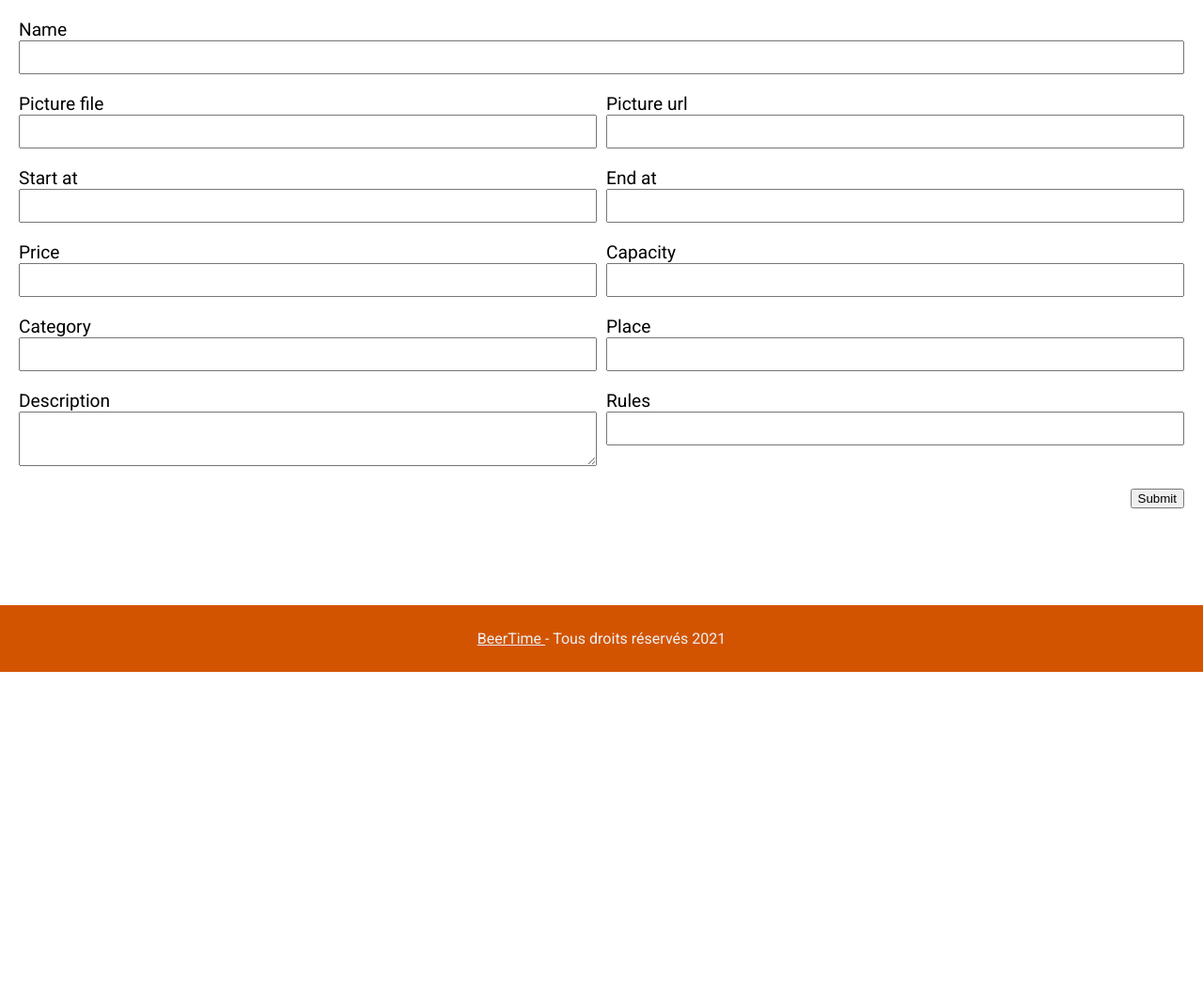
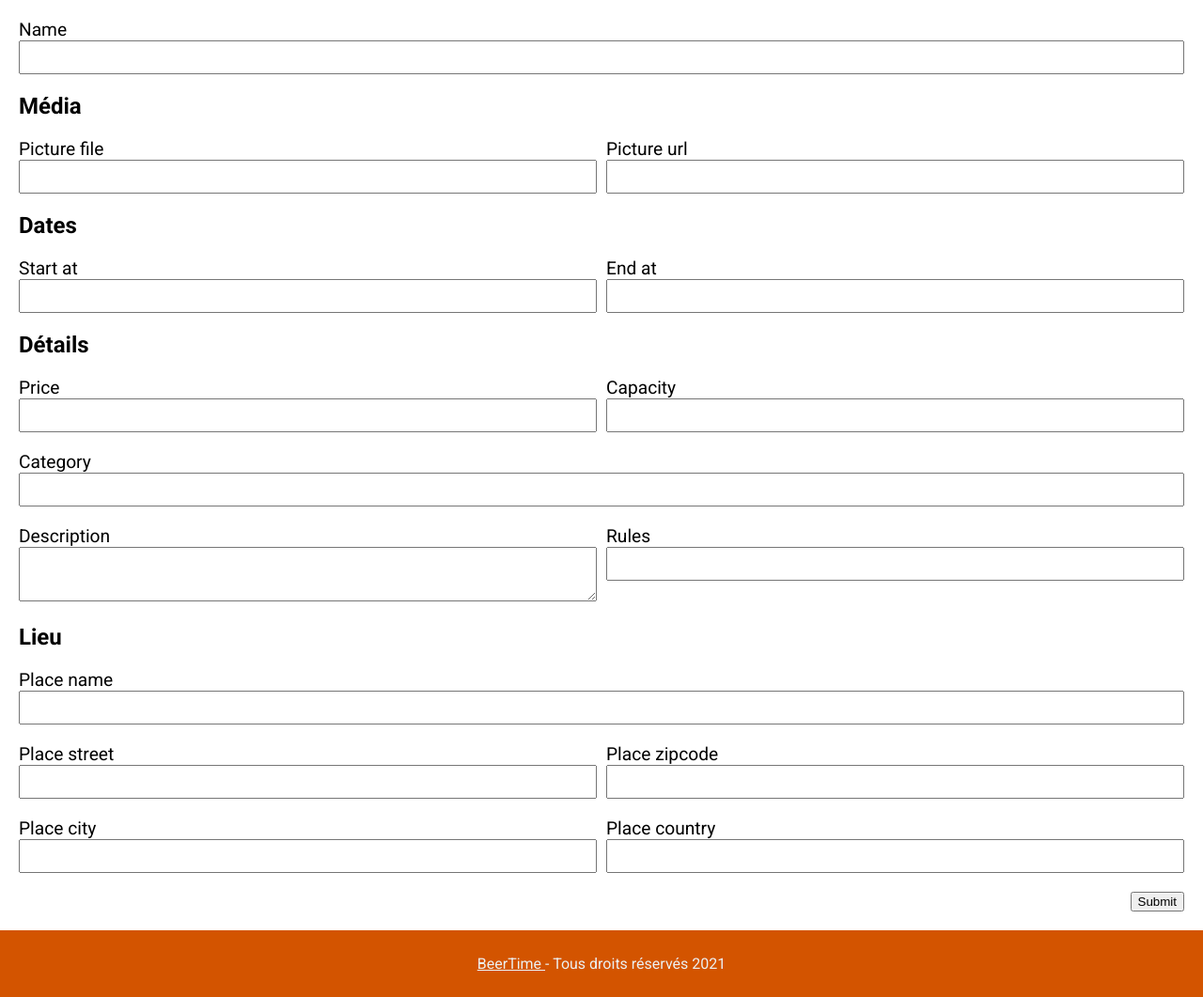
Before and after one commit to RobinStudo/beerTime2021, a Symfony app: template templates/event/form.html.twig in a window 1280 px wide. Shown: the part 85-1146 px from the top of the page at 94% size. Before the commit the page ends 800 px from the top, so only its background shows below. Run offline with Twig, Linux system fonts and the light colour scheme; the template is opened without the code that fills it, so the values that code supplies are empty; form fields are guessed from the names that the template uses; some libraries are stand-ins or nearby versions.

Commit message:
Place form in Event form

```diff
--- a/src/Entity/Event.php
+++ b/src/Entity/Event.php
@@ -105,7 +105,8 @@ class Event
     private $category;
 
     /**
-     * @ORM\ManyToOne(targetEntity=Place::class, inversedBy="events")
+     * @Assert\Valid()
+     * @ORM\ManyToOne(targetEntity=Place::class, inversedBy="events", cascade={"persist"})
      */
     private $place;
 
--- a/src/Entity/Place.php
+++ b/src/Entity/Place.php
@@ -5,6 +5,7 @@ use App\Repository\PlaceRepository;
 use Doctrine\Common\Collections\ArrayCollection;
 use Doctrine\Common\Collections\Collection;
 use Doctrine\ORM\Mapping as ORM;
+use Symfony\Component\Validator\Constraints as Assert;
 
 /**
  * @ORM\Entity(repositoryClass=PlaceRepository::class)
@@ -19,21 +20,25 @@ class Place
     private $id;
 
     /**
+     * @Assert\NotBlank(message="Vous devez saisir un nom")
      * @ORM\Column(type="string", length=40)
      */
     private $name;
 
     /**
+     * @Assert\NotBlank(message="Vous devez saisir une adresse")
      * @ORM\Column(type="string", length=120)
      */
     private $street;
 
     /**
+     * @Assert\NotBlank(message="Vous devez saisir un code postal")
      * @ORM\Column(type="string", length=12)
      */
     private $zipcode;
 
     /**
+     * @Assert\NotBlank(message="Vous devez saisir une ville")
      * @ORM\Column(type="string", length=60)
      */
     private $city;
--- a/templates/event/form.html.twig
+++ b/templates/event/form.html.twig
@@ -13,25 +13,39 @@
     <div class="form-row">
         {{ form_row(form.name) }}
     </div>
+    <h2>Média</h2>
     <div class="form-row">
         {{ form_row(form.pictureFile) }}
         {{ form_row(form.pictureUrl) }}
     </div>
+    <h2>Dates</h2>
     <div class="form-row">
         {{ form_row(form.startAt) }}
         {{ form_row(form.endAt) }}
     </div>
+    <h2>Détails</h2>
     <div class="form-row">
         {{ form_row(form.price) }}
         {{ form_row(form.capacity) }}
     </div>
     <div class="form-row">
         {{ form_row(form.category) }}
-        {{ form_row(form.place) }}
     </div>
     <div class="form-row">
         {{ form_row(form.description) }}
         {{ form_row(form.rules) }}
+    </div>
+    <h2>Lieu</h2>
+    <div class="form-row">
+        {{ form_row(form.place.name) }}
+    </div>
+    <div class="form-row">
+        {{ form_row(form.place.street) }}
+        {{ form_row(form.place.zipcode) }}
+    </div>
+    <div class="form-row">
+        {{ form_row(form.place.city) }}
+        {{ form_row(form.place.country) }}
     </div>
 
     <div class="form-end">
```
Also changed, not shown: src/Form/EventType.php (+6 -3 lines), src/Form/PlaceType.php (added, +41 -0 lines).
